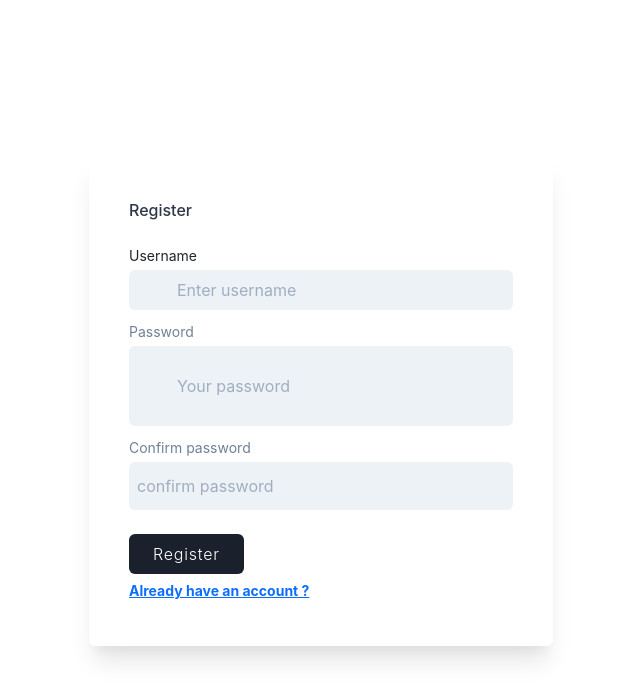
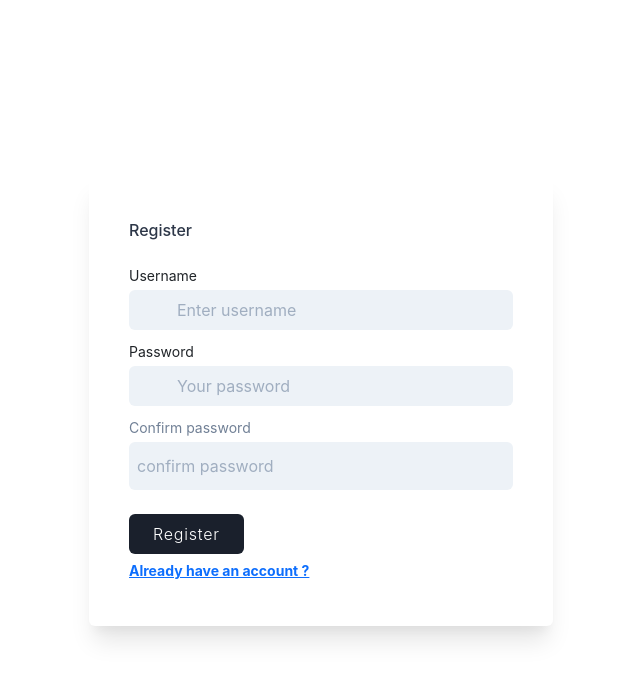
Before and after one commit to AidaSoji123/job-sheduler, a Django app: page / in a window 1280 px wide. Shown: the top 686 px of the page, without its empty margins (319-959 px from the left). Run offline with Django 3.2, Linux system fonts and the light colour scheme.

Commit message:
primary reg page

```diff
--- a/owner/urls.py
+++ b/owner/urls.py
@@ -9,4 +9,5 @@ urlpatterns = [
     path('employees/', views.employee_list, name='employee'),
     path('employees/add/', views.add_employee, name='add_employee'),
     path('employees/update/', views.update_employee, name='update_employee'),
+    path('login/', views.login, name='login'),
     ]
--- a/templates/employee/employee.html
+++ b/templates/employee/employee.html
@@ -5,7 +5,7 @@
 
     <!-- Add Employee Button -->
     <div class="mb-4">
-        <a href="{% url 'add_employee' %}" class="bg-teal-500 text-white px-4 py-2 rounded-md">Add Employee</a>
+       <button> <a href="{% url 'add_employee' %}" class="bg-teal-500 text-white px-4 py-2 rounded-md text-decoration-none">Add Employee</a></button>
     </div>
 
     <!-- Employee Table -->
--- a/templates/owner/job.html
+++ b/templates/owner/job.html
@@ -6,7 +6,7 @@
 <div class="container mx-auto p-5">
 
     <!-- Header -->
-    <h2 class="text-2xl font-semibold mb-6 text-center">JOBS</h2>
+    {% comment %} <h2 class="text-2xl font-semibold mb-6 text-center">JOBS</h2> {% endcomment %}
 
   <!-- Add Job Button -->
 <div class="mb-6">
--- a/templates/owner/register.html
+++ b/templates/owner/register.html
@@ -37,12 +37,12 @@
                     <input class="w-full px-5 py-1 text-gray-700 bg-gray-200 rounded"name="username" type="text" required="" placeholder="Enter username" aria-label="Name">
                 </div>
                 <div class="mt-2">
-                    <label class="block text-sm text-gray-600" for="password">Password</label>
-                    <input class="w-full px-5  py-4 text-gray-700 bg-gray-200 rounded"  name="password" type="text" required="" placeholder="Your password" aria-label="Email">
+                    <label class="block text-sm text-gray-00" for="password">Password</label>
+                    <input class="w-full px-5  py-1 text-gray-700 bg-gray-200 rounded"  name="password" type="text" required="" placeholder="Your password" aria-label="password">
                 </div>
                 <div class="mt-2">
                     <label class=" block text-sm text-gray-600" for="cus_email">Confirm password</label>
-                    <input class="w-full px-2 py-2 text-gray-700 bg-gray-200 rounded" id="cus_email" name="confirm password" type="text" required="" placeholder="confirm password" aria-label="Email">
+                    <input class="w-full px-2 py-2 text-gray-700 bg-gray-200 rounded" id="cus_email" name="confirm password" type="text" required="" placeholder="confirm password" aria-label="confirm password">
                 </div>
 
 
```
